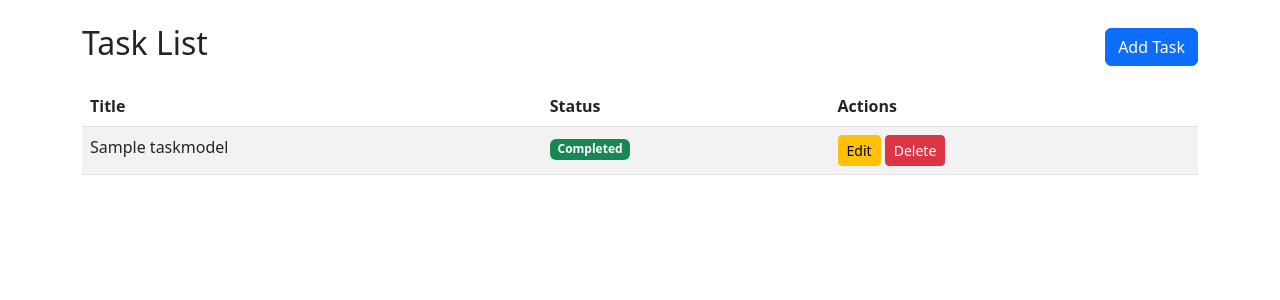
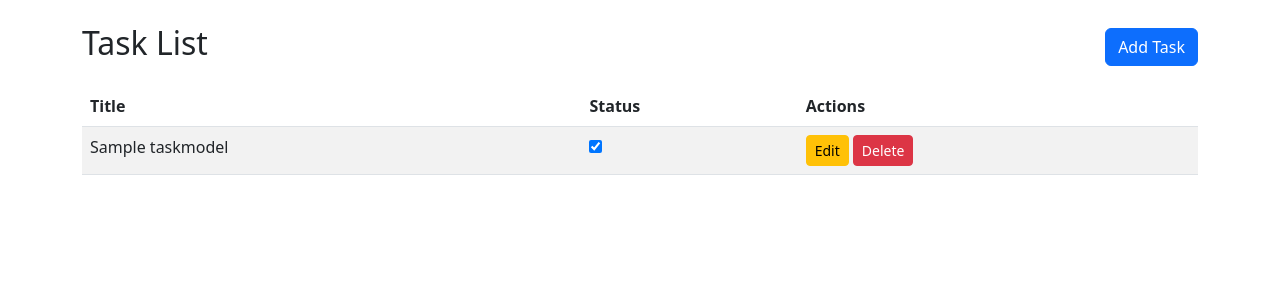
Before and after one commit to AbdulKareem-M/To-Do-App-Project, a Django app: page / in a window 1280 px wide. Shown: the top 300 px of the page. Run offline with Django 5.2, Linux system fonts and the light colour scheme; tables that the repository leaves empty hold one stand-in row (values such as "Sample post").

Commit message:
modified task status block for toggle

```diff
--- a/myapp/templates/index.html
+++ b/myapp/templates/index.html
@@ -5,7 +5,7 @@
 {% block content %}
 <div class="d-flex justify-content-between align-items-center mb-3">
     <h2>Task List</h2>
-    <a href="{% url 'task-create' %}" class="btn btn-primary">Add Task</a>
+    <a href="{% url 'create' %}" class="btn btn-primary">Add Task</a>
 </div>
 
 <table class="table table-striped">
@@ -21,15 +21,14 @@
         <tr>
             <td>{{ task.title }}</td>
             <td>
-                {% if task.completed %}
-                    <span class="badge bg-success">Completed</span>
-                {% else %}
-                    <span class="badge bg-warning">Pending</span>
-                {% endif %}
+                <form action="{% url 'toggle' task.id %}" method="POST">
+                    {% csrf_token %}
+                    <input type="checkbox" onchange="this.form.submit()" {% if task.completed %}checked{% endif %}>
+                </form>
             </td>
             <td>
-                <a href="{% url 'task-edit' task.id %}" class="btn btn-warning btn-sm">Edit</a>
-                <a href="{% url 'task-delete' task.id %}" class="btn btn-danger btn-sm">Delete</a>
+                <a href="{% url 'edit' task.id %}" class="btn btn-warning btn-sm">Edit</a>
+                <a href="{% url 'delete' task.id %}" class="btn btn-danger btn-sm">Delete</a>
             </td>
         </tr>
         {% empty %}
```
